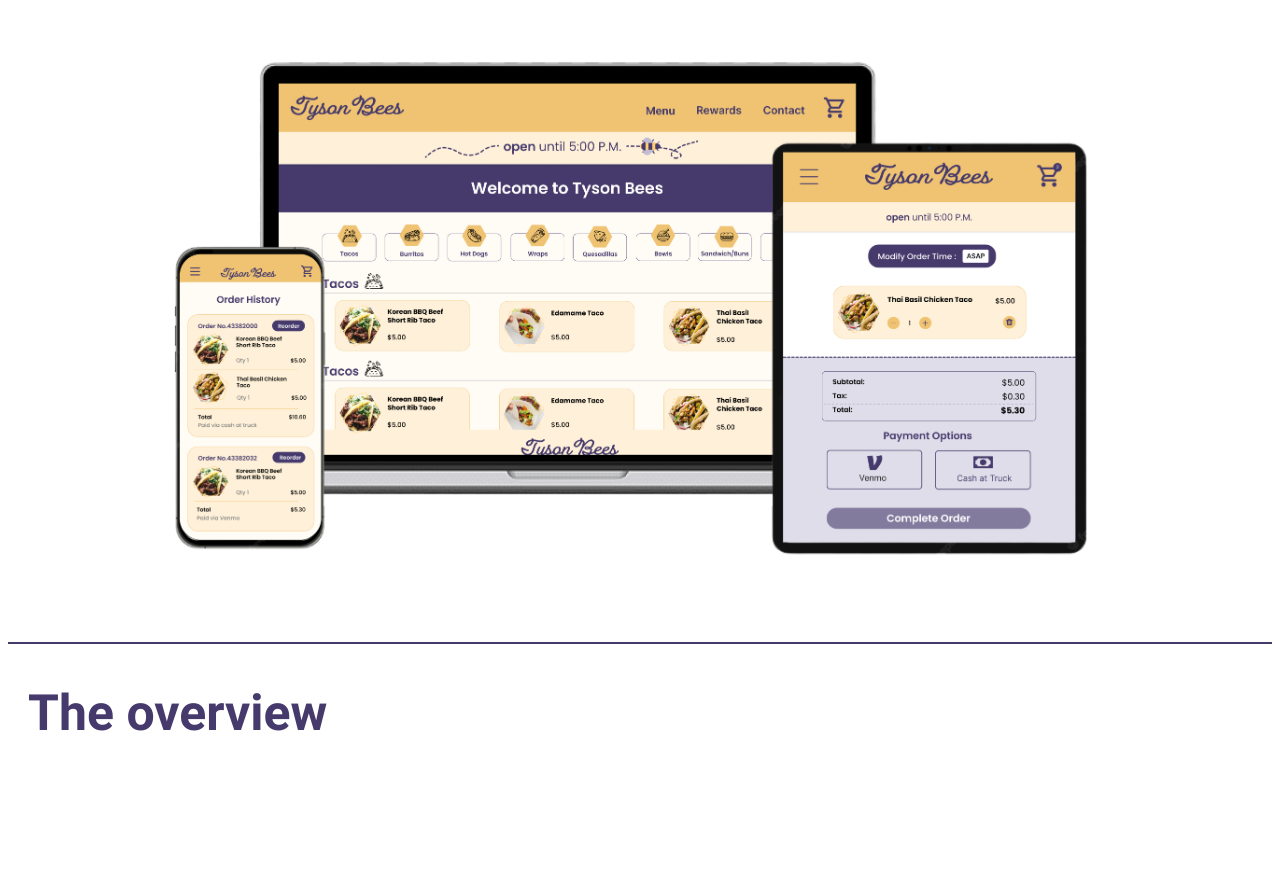
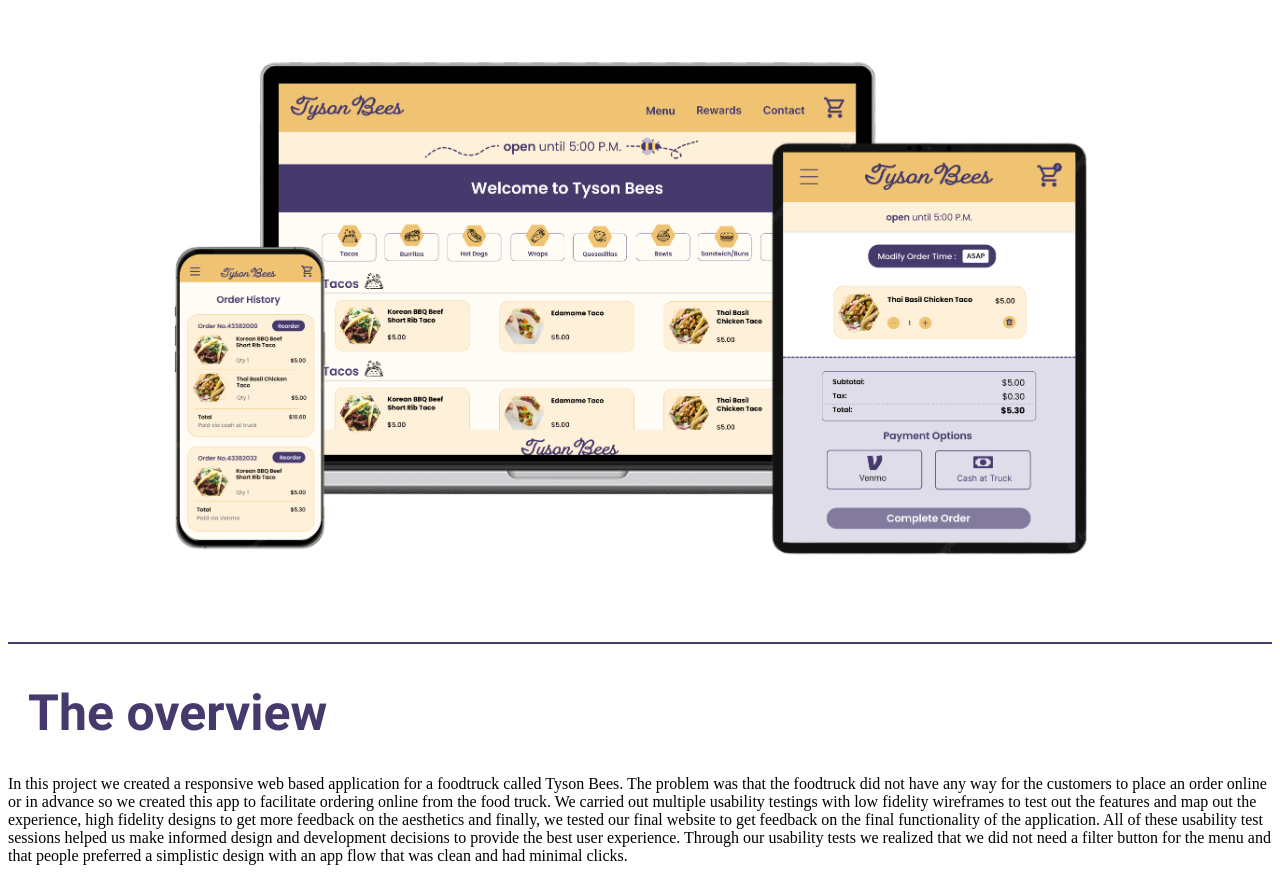
Before and after one commit to vidhi0106/idm216-casestudy, a plain HTML site: page index.html in a window 1280 px wide. Before the commit the page ends 800 px from the top, so only its background shows below. Drawn offline with Linux system fonts and the light colour scheme; a web font is replaced by a local one.

Commit message:
Update index.html

```diff
--- a/index.html
+++ b/index.html
@@ -10,5 +10,16 @@
 <body>
     <div class="center"><img class="hero" src="graphics/hero.png" alt="hero image, designs on different screen sizes" ></div>
     <h1>The overview</h1>
+    <p>In this project we created a responsive web based application for a foodtruck called Tyson Bees.
+        The problem was that the foodtruck did not have any way for the customers to place an order online or
+        in advance so we created this app to facilitate ordering online from the food truck. We carried out
+        multiple usability testings with low fidelity wireframes to test out the features and map out the experience,
+        high fidelity designs to get more feedback on the aesthetics and finally, we tested our final website to get
+        feedback on the final functionality of the application. All of these usability test sessions helped us make
+        informed design and development decisions to provide the best user experience. Through our usability
+        tests we realized that we did not need a filter button for the menu and that people preferred a simplistic
+        design with an app flow that was clean and had minimal clicks.</p>
+
+
 </body>
 </html>
```
